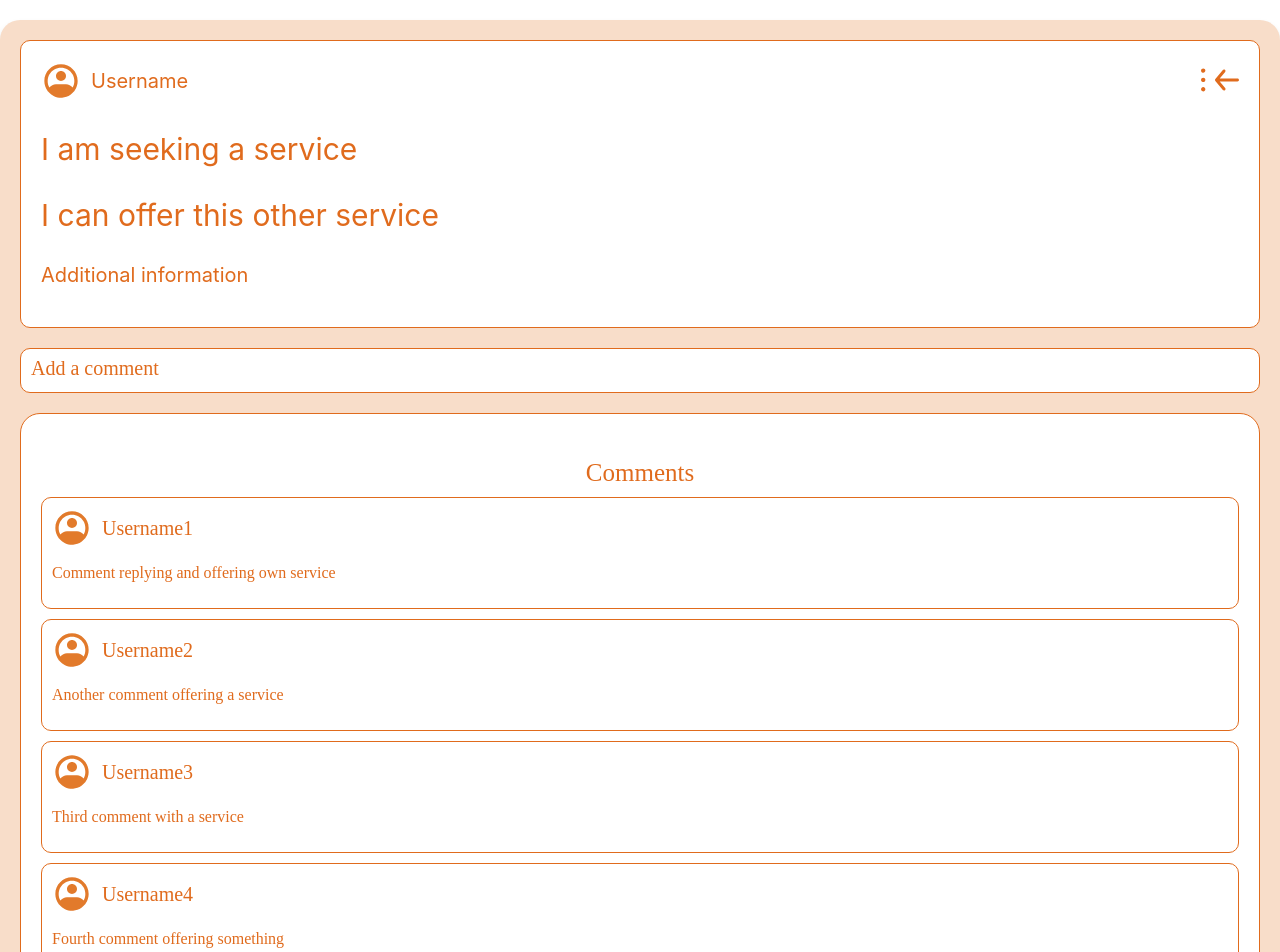
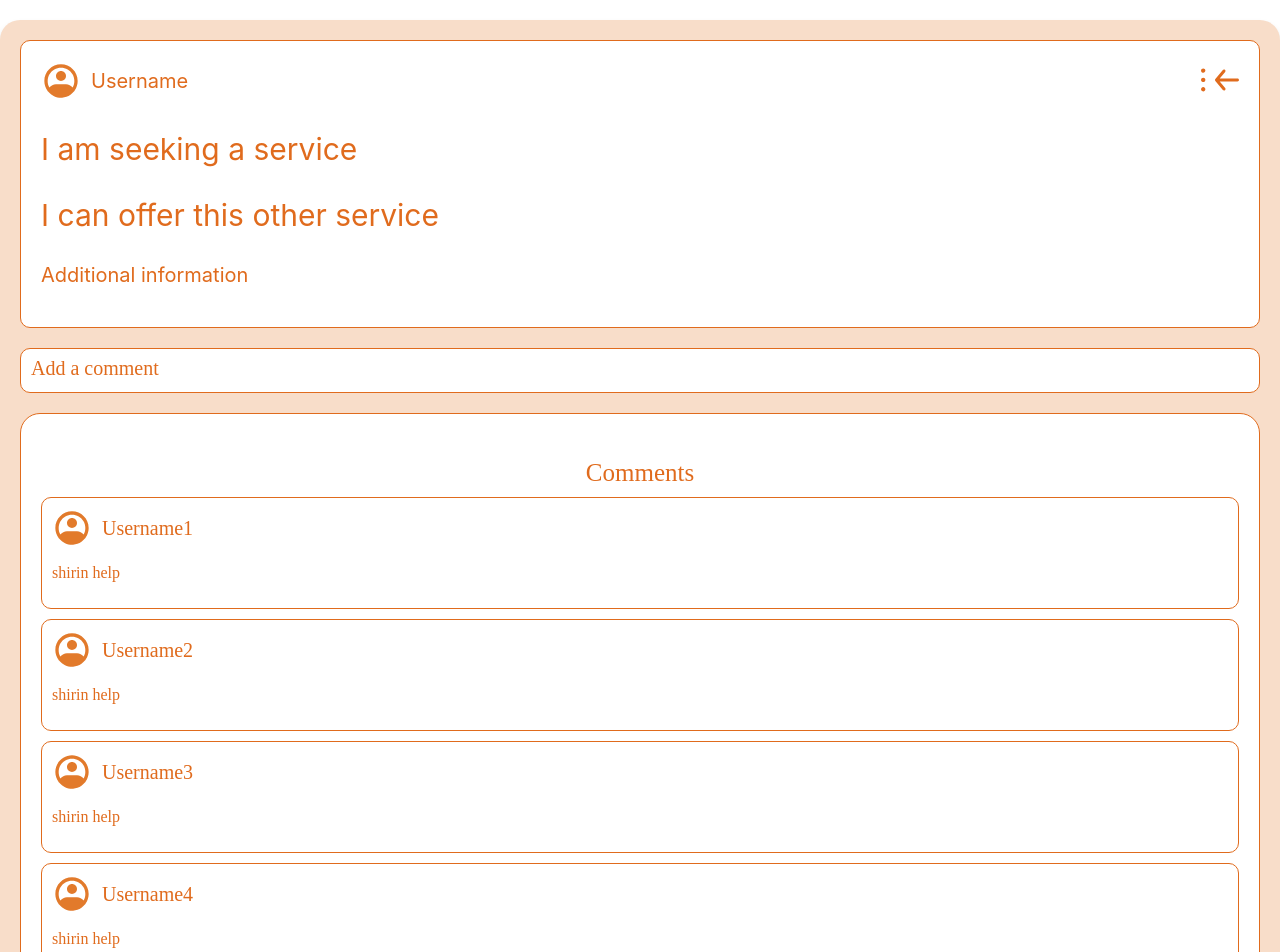
Before and after one commit to haileyhemmingsen/skillswapper, a React (Create React App) app in the folder react-login/frontend/: page /posting in a window 1280 px wide. Shown: the top 952 px of the page. Built offline with nearby package versions, Linux system fonts and the light colour scheme; a web font is replaced by a local one.

Commit message:
update sample comments

```diff
--- a/react-login/frontend/src/skillswapper_components/posting/posting.js
+++ b/react-login/frontend/src/skillswapper_components/posting/posting.js
@@ -16,10 +16,10 @@ const Posting = (props) => {
 
   // Sample comments for now
   const samplePosts = [
-    { id: 1, username: "Username1", content: "Comment replying and offering own service" },
-    { id: 2, username: "Username2", content: "Another comment offering a service" },
-    { id: 3, username: "Username3", content: "Third comment with a service" },
-    { id: 4, username: "Username4", content: "Fourth comment offering something" }
+    { id: 1, username: "Username1", content: "shirin help" },
+    { id: 2, username: "Username2", content: "shirin help" },
+    { id: 3, username: "Username3", content: "shirin help" },
+    { id: 4, username: "Username4", content: "shirin help" }
   ];
 
   const handleCommentSubmit = (e) => {
```
